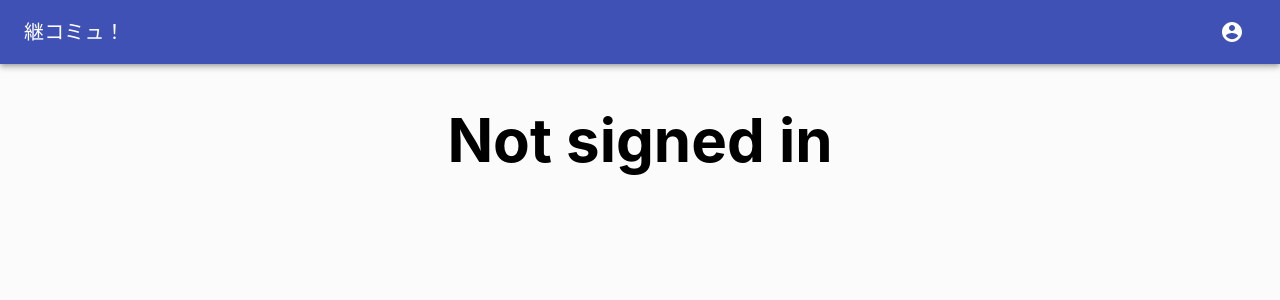
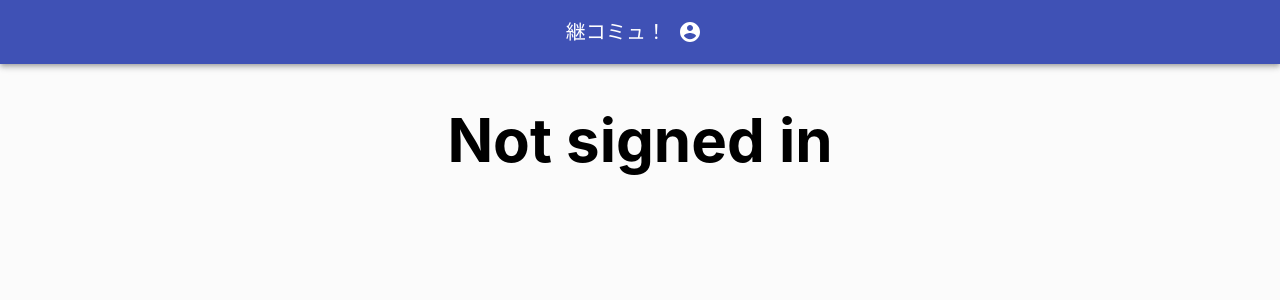
Before and after one commit to t-nagaoka-git/KeiCommu_Front, a Next.js app in the folder app/: page / in a window 1280 px wide. Shown: the top 300 px of the page. Built offline with nearby package versions, Linux system fonts and the light colour scheme; what axios-case-converter would draw is missing.

Commit message:
Header の CSS に align-items: center を追加する

```diff
--- a/app/src/components/organisms/Header/styles.module.css
+++ b/app/src/components/organisms/Header/styles.module.css
@@ -1,3 +1,7 @@
+.module {
+  align-items: center;
+}
+
 .module a {
   color: #fff;
 }
```
